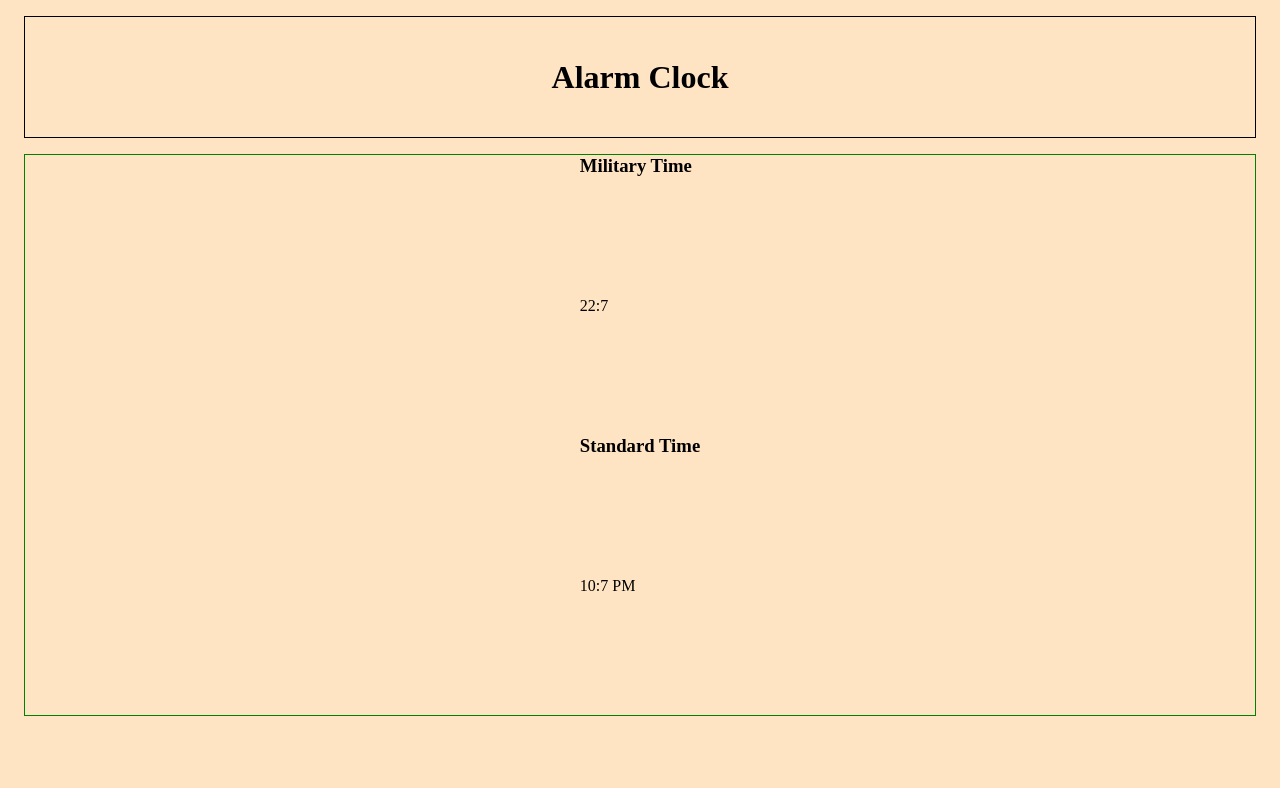
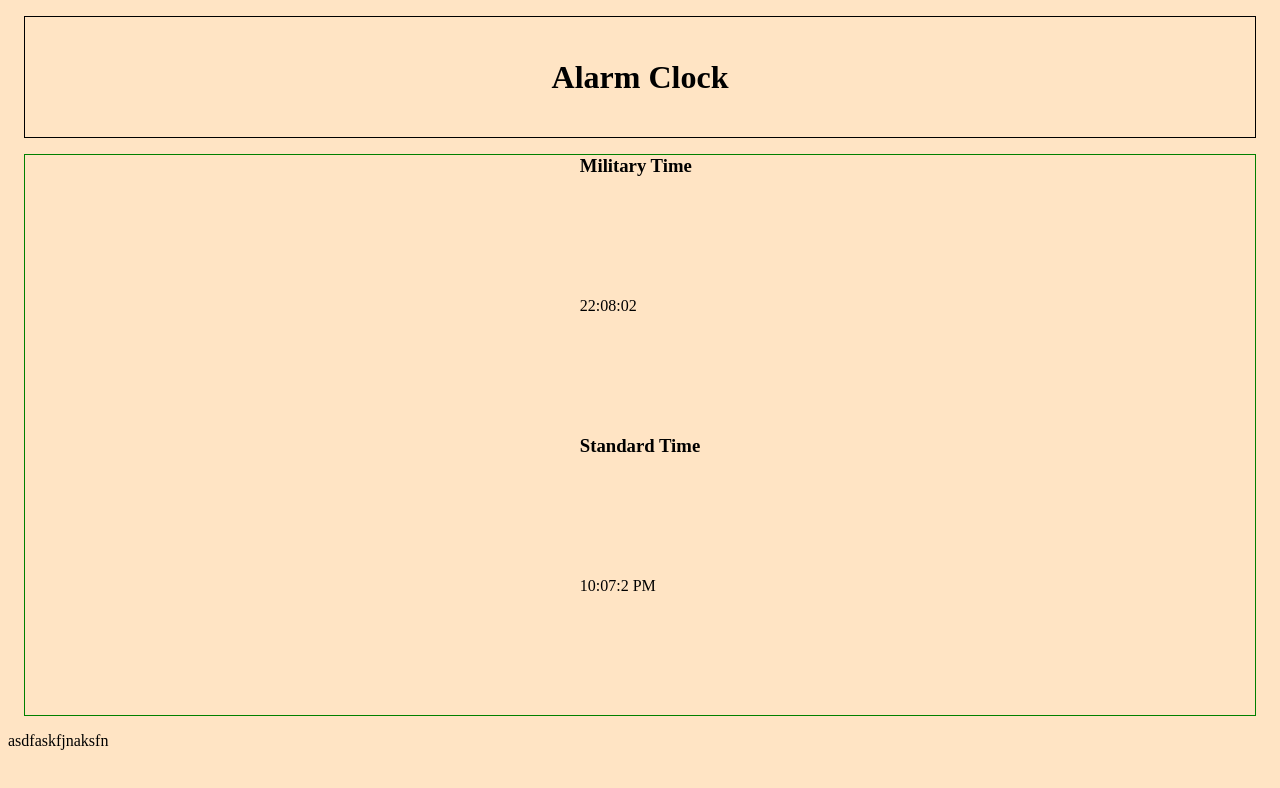
Before and after one commit to morganmontague/alarm-clock, a plain HTML site: page index.html in a window 1280 px wide. Drawn offline with Linux system fonts and the light colour scheme.

Commit message:
both clocks work
added seconds to both running clocks

```diff
--- a/JS/main.js
+++ b/JS/main.js
@@ -1,34 +1,69 @@
-let clockTime = document.getElementById('clock');
-console.log(clockTime.innerText)
+// let clockTime = document.getElementById('clock');
 let milTime = new Date()
-console.log(milTime);
 let milHours = milTime.getHours()
-console.log(milHours)
 let mint = milTime.getMinutes()
-console.log(mint)
-clockTime.innerText = milHours + ':' + mint
-console.log(clockTime.innerText)
+let secs = milTime.getSeconds()
+// clockTime.innerText = milHours + ':' + mint + ':' + secs
 
-let stanHours = milHours
-console.log(stanHours)
+
+
+
+
+function militaryTime() {
+    let officalTime = new Date()
+    let setTime = document.getElementById('clock')
+    fhours = officalTime.getHours()
+    testmints = officalTime.getMinutes()
+    testsecs = officalTime.getSeconds()
+    let fmints = testmints
+    if (testmints < 10) {
+        fmints = '0' + testmints
+    }
+    else if (fhours === 0) {
+        fhours = 12
+    }
+    else {
+        fmints = testmints
+    }
+    let fsecs = testsecs
+    if (testsecs < 10) {
+        fsecs = '0' + testsecs
+    }
+
+    setTime.innerText = `${fhours}:${fmints}:${fsecs}`
+
+}
+
+
+setInterval(militaryTime, 1000)
+militaryTime()
+
+
 function standardTime() {
-    console.log('worked')
+    let milTime = new Date()
+    let clockStand = document.getElementById('standardTimeDiv')
+    let stanHours = milHours
+    let seconds = milTime.getSeconds()
     if (milHours >= 13) {
-        console.log('true')
-        stanHours = (milHours - 12) + ':' + mint + ' PM'
-        console.log(stanHours)
+    let zeroMints = mint
+    if (mint < 10) {
+        zeroMints = '0'+mint
+    }
+        stanHours = (milHours - 12) + ':' + zeroMints + ':' + seconds + ' PM'
     }
     else if (milHours <= 12) {
-    stanHours = milHours+ ':' + mint + ' PM'
+    stanHours = milHours+ ':' + zeroMints + ':' + seconds + ' AM'
     }
     else {console.log('wrong')}
+    let zeroSeconds = seconds
+    if (seconds <10) {
+        zeroseconds = '0'+ seconds
+    }
 
+
+
+    clockStand.innerText = `${stanHours}`
 }
-//setTimeout(standardTime, 15000) need to add auto renew function
+
+setInterval(standardTime, 1000)
 standardTime()
-
-console.log(stanHours +':' + mint + ' PM')
-
-let clockStand = document.getElementById('standardTimeDiv')
-console.log(clockStand.innerText)
-clockStand.innerText = stanHours
--- a/index.html
+++ b/index.html
@@ -25,6 +25,9 @@
                 afs
             </div>
         </main>
+        <footer id="testFunc">
+            asdfaskfjnaksfn
+        </footer>
 
         <script src="./JS/main.js"></script>
     </body>
```
